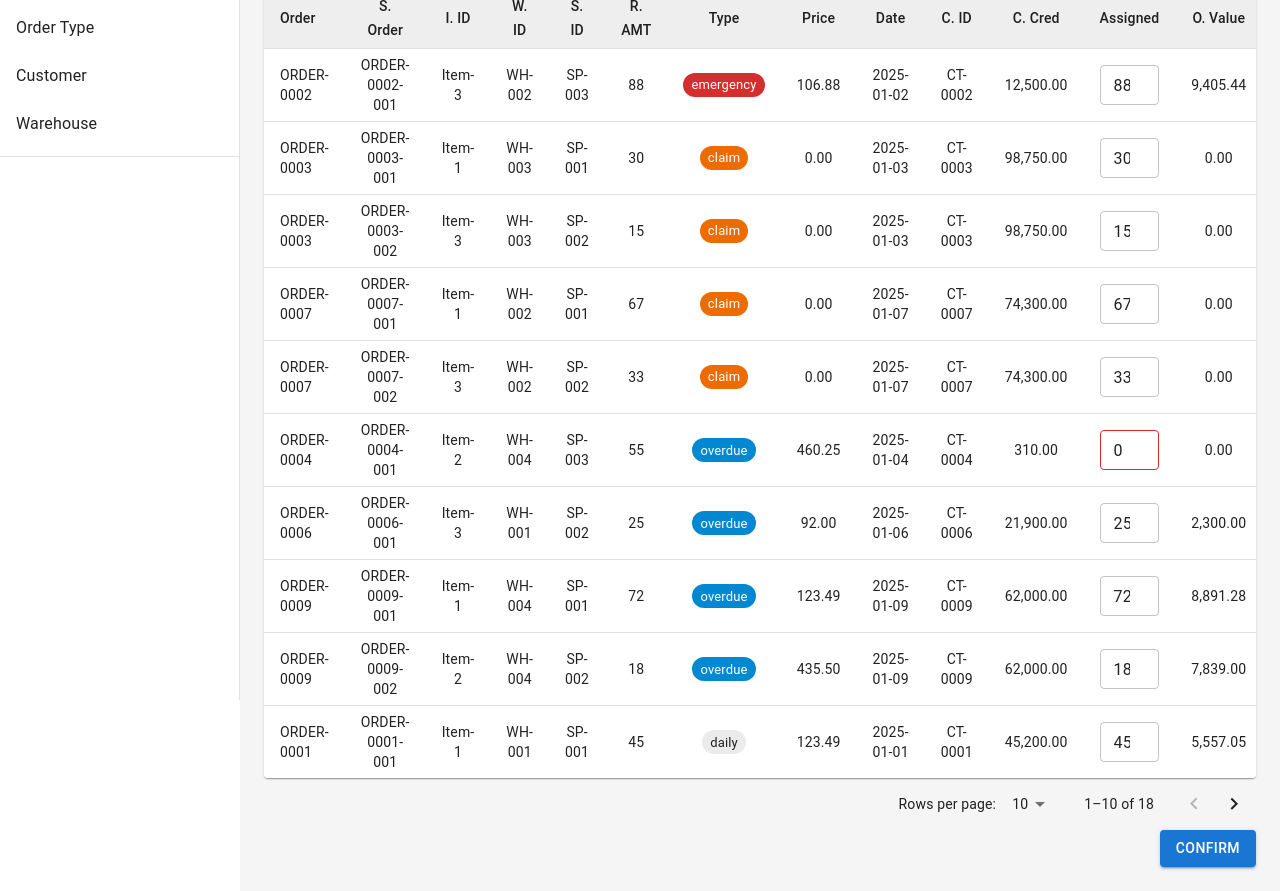
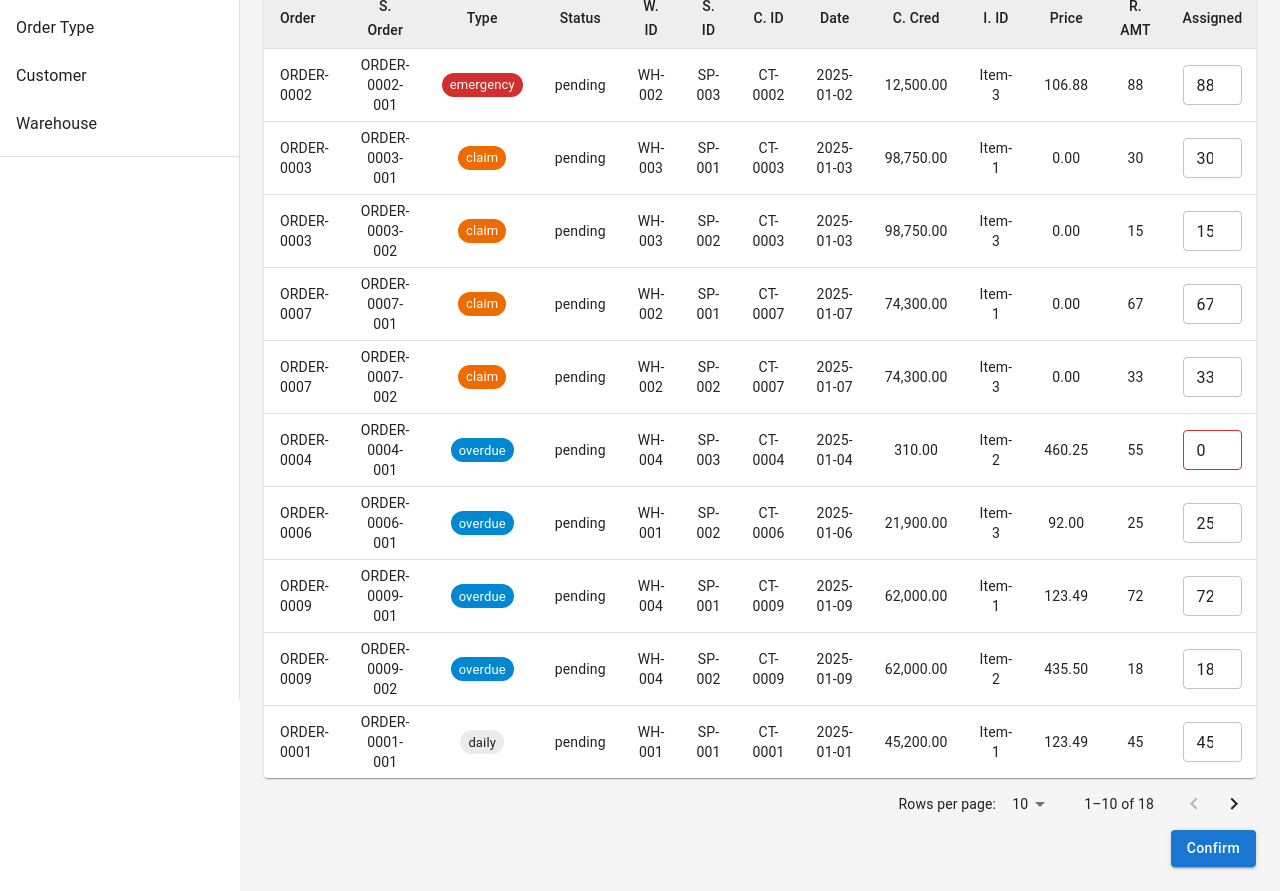
Before and after one commit to NattapongPi/orders-management, a React (Vite) app: page / in a window 1280 px wide. Shown: the part 100-991 px from the top of the page. Built offline with nearby package versions, Linux system fonts and the light colour scheme.

Commit message:
change table align

```diff
--- a/src/components/OrdersTable.tsx
+++ b/src/components/OrdersTable.tsx
@@ -12,6 +12,7 @@ import {
   Paper,
   Tooltip,
   Chip,
+  Skeleton,
 } from "@mui/material";
 
 import { sortOrder } from "../mock/orders";
@@ -28,7 +29,7 @@ import { calculateAutoAssign, bankersRound } from "../utils/calculate";
 // ต้อง sort ก่อน
 const mockOrders = sortOrder();
 
-export default function OrdersTable() {
+export default function OrdersTable({ isConfirm = false }) {
   const [page, setPage] = useState(0);
   const [rowsPerPage, setRowsPerPage] = useState(10);
   const [tableData, setTableData] = useState<OrderType[]>([]);
@@ -36,10 +37,13 @@ export default function OrdersTable() {
   const [customerTotalSpend, setCustomerTotalSpend] = useState(
     new Map<string, number>(),
   );
-  const [orders, setOrders] = useState<OrderType[]>(mockOrders);
+  const [orders, setOrders] = useState<OrderType[]>(
+    mockOrders.map((o) => ({ ...o, status: "pending" })),
+  );
   const [itemInput, setItemInput] = useState(
     mockOrders.map((item) => item.request),
   );
+  const [isLoading, setIsLoading] = useState(true);
 
   const handleChangePage = (_event: unknown, newPage: number) => {
     setPage(newPage);
@@ -52,6 +56,7 @@ export default function OrdersTable() {
 
   useEffect(() => {
     async function refreshOrderData(baseOrders: OrderType[]) {
+      try {
         const initialInventory = structuredClone(mockInventory);
         const tempTotalSpendMap = new Map<string, number>();
         const finalOrders = baseOrders.map((order) => {
@@ -72,7 +77,8 @@ export default function OrdersTable() {
 
           const multiplier = orderTier[order.type.toLowerCase()].multiplier;
           const supplierItem = mockSupplierItems.find(
-          (s) => s.supplierId === order.supplierId && s.itemId === order.itemId,
+            (s) =>
+              s.supplierId === order.supplierId && s.itemId === order.itemId,
           );
           if (!supplierItem) return order;
           const calPrice = bankersRound(supplierItem.price * multiplier, 2);
@@ -106,8 +112,11 @@ export default function OrdersTable() {
         setInventory(initialInventory); // Admin จะเห็นสต็อกที่เหลือจริงๆ หลังหักทุก Order
         setItemInput(finalOrders.map((item) => Number(item.assigned)));
         setCustomerTotalSpend(tempTotalSpendMap); // เอาไว้โชว์ยอดสรุปรายคน
+      } catch (error) {
+        console.error(error);
       }
-    refreshOrderData(orders);
+    }
+    refreshOrderData(orders).finally(() => setIsLoading(false));
   }, [orders]);
 
   function manualAssignedChange(order: OrderType, newValue: string) {
@@ -144,6 +153,8 @@ export default function OrdersTable() {
   const timeoutRef = useRef<number | null>(null);
 
   const onChange = (item: OrderType, value: string, index: number) => {
+    setIsLoading(true);
+
     let tempValue = value;
     if (Number(value) > item.request) {
       // ดัก overflow
@@ -188,8 +199,13 @@ export default function OrdersTable() {
                 </Tooltip>
               </TableCell>
               <TableCell align="center">
-                <Tooltip title={"Item ID"} arrow>
-                  <div>I. ID</div>
+                <Tooltip title={"Type"} arrow>
+                  <div>Type</div>
+                </Tooltip>
+              </TableCell>
+              <TableCell align="center">
+                <Tooltip title={"Status"} arrow>
+                  <div>Status</div>
                 </Tooltip>
               </TableCell>
               <TableCell align="center">
@@ -203,13 +219,23 @@ export default function OrdersTable() {
                 </Tooltip>
               </TableCell>
               <TableCell align="center">
-                <Tooltip title={"Request Amount"} arrow>
-                  <div>R. AMT</div>
+                <Tooltip title={"Customer ID"} arrow>
+                  <div>C. ID</div>
                 </Tooltip>
               </TableCell>
               <TableCell align="center">
-                <Tooltip title={"Type"} arrow>
-                  <div>Type</div>
+                <Tooltip title={"Date"} arrow>
+                  <div>Date</div>
+                </Tooltip>
+              </TableCell>
+              <TableCell align="center">
+                <Tooltip title={"Customer Credit"} arrow>
+                  <div>C. Cred</div>
+                </Tooltip>
+              </TableCell>
+              <TableCell align="center">
+                <Tooltip title={"Item ID"} arrow>
+                  <div>I. ID</div>
                 </Tooltip>
               </TableCell>
               <TableCell align="center">
@@ -218,18 +244,8 @@ export default function OrdersTable() {
                 </Tooltip>
               </TableCell>
               <TableCell align="center">
-                <Tooltip title={"Date"} arrow>
-                  <div>Date</div>
-                </Tooltip>
-              </TableCell>
-              <TableCell align="center">
-                <Tooltip title={"Customer ID"} arrow>
-                  <div>C. ID</div>
-                </Tooltip>
-              </TableCell>
-              <TableCell align="center">
-                <Tooltip title={"Customer Credit"} arrow>
-                  <div>C. Cred</div>
+                <Tooltip title={"Request Amount"} arrow>
+                  <div>R. AMT</div>
                 </Tooltip>
               </TableCell>
               <TableCell align="center">
@@ -243,13 +259,13 @@ export default function OrdersTable() {
                 </Tooltip>
               </TableCell>
               <TableCell align="center">
-                <Tooltip title={"Remark"} arrow>
-                  <div>Remark</div>
+                <Tooltip title={"Total Value"} arrow>
+                  <div>T. Value</div>
                 </Tooltip>
               </TableCell>
               <TableCell align="center">
-                <Tooltip title={"Total Value"} arrow>
-                  <div>T. Value</div>
+                <Tooltip title={"Remark"} arrow>
+                  <div>Remark</div>
                 </Tooltip>
               </TableCell>
             </TableRow>
@@ -268,12 +284,6 @@ export default function OrdersTable() {
                     {item.order}
                   </TableCell>
                   <TableCell align="center">{item.subOrder}</TableCell>
-                  <TableCell align="center">{item.itemId}</TableCell>
-                  <TableCell align="center">{item.warehouseId}</TableCell>
-                  <TableCell align="center">{item.supplierId}</TableCell>
-                  <TableCell align="center">
-                    {item.request.toLocaleString()}
-                  </TableCell>
                   <TableCell align="center">
                     <Chip
                       label={item.type.toLowerCase()}
@@ -282,20 +292,29 @@ export default function OrdersTable() {
                     />
                   </TableCell>
                   <TableCell align="center">
-                    {item.price?.toLocaleString(undefined, {
-                      minimumFractionDigits: 2,
-                      maximumFractionDigits: 2,
-                    })}
+                    {isConfirm ? "confirmed" : "pending"}
                   </TableCell>
+                  <TableCell align="center">{item.warehouseId}</TableCell>
+                  <TableCell align="center">{item.supplierId}</TableCell>
+                  <TableCell align="center">{item.customerId}</TableCell>
                   <TableCell align="center">{item.createDate}</TableCell>
-                  <TableCell align="center">{item.customerId}</TableCell>
                   <TableCell align="center">
                     {item.initialCredit?.toLocaleString(undefined, {
                       minimumFractionDigits: 2,
                       maximumFractionDigits: 2,
                     })}
                   </TableCell>
+                  <TableCell align="center">{item.itemId}</TableCell>
                   <TableCell align="center">
+                    {item.price?.toLocaleString(undefined, {
+                      minimumFractionDigits: 2,
+                      maximumFractionDigits: 2,
+                    })}
+                  </TableCell>
+                  <TableCell align="center">
+                    {item.request.toLocaleString()}
+                  </TableCell>
+                  <TableCell align="center" width={150}>
                     <Tooltip
                       slotProps={{
                         tooltip: {
@@ -336,21 +355,37 @@ export default function OrdersTable() {
                       />
                     </Tooltip>
                   </TableCell>
-                  <TableCell align="center">
-                    {item.totalPrice?.toLocaleString(undefined, {
+                  <TableCell align="center" width={100}>
+                    {isLoading ? (
+                      <Skeleton
+                        variant="text"
+                        animation="wave"
+                        sx={{ margin: "auto" }}
+                      />
+                    ) : (
+                      item.totalPrice?.toLocaleString(undefined, {
                         minimumFractionDigits: 2,
                         maximumFractionDigits: 2,
-                    })}
+                      })
+                    )}
                   </TableCell>
-                  <TableCell align="center">{item.remark || "-"}</TableCell>
-                  <TableCell align="center">
-                    {customerTotalSpend
+                  <TableCell align="center" width={100}>
+                    {isLoading ? (
+                      <Skeleton
+                        variant="text"
+                        animation="wave"
+                        sx={{ margin: "auto" }}
+                      />
+                    ) : (
+                      customerTotalSpend
                         .get(item.customerId)
                         ?.toLocaleString(undefined, {
                           minimumFractionDigits: 2,
                           maximumFractionDigits: 2,
-                      })}
+                        })
+                    )}
                   </TableCell>
+                  <TableCell align="center">{item.remark || "-"}</TableCell>
                 </TableRow>
               ))}
           </TableBody>
--- a/src/mock/orders.ts
+++ b/src/mock/orders.ts
@@ -1,6 +1,8 @@
 export type OrderPriority = "EMERGENCY" | "CLAIM" | "OVERDUE" | "DAILY";
 
-const typePriority: Record<string, number> = {
+export type OrderStatus = "pending" | "confirmed" | "error";
+
+export const typePriority: Record<string, number> = {
   EMERGENCY: 1,
   CLAIM: 2,
   OVERDUE: 3,
@@ -24,6 +26,7 @@ export type OrderType = {
   assigned?: number | string;
   totalPrice?: number;
   initialCredit?: number | string;
+  status?: OrderStatus;
 };
 
 // ขาด customer credit
--- a/src/pages/OrderPage.tsx
+++ b/src/pages/OrderPage.tsx
@@ -1,13 +1,55 @@
-import OrdersTable2 from "../components/OrdersTable";
+import { useState, type SyntheticEvent } from "react";
+import { Alert, Snackbar, type SnackbarCloseReason } from "@mui/material";
 import Button from "@mui/material/Button";
+import OrdersTable from "../components/OrdersTable";
 function OrderPage() {
+  const [open, setOpen] = useState(false);
+  const [isConfirm, setIsConfirm] = useState(false);
+
+  const handleClick = () => {
+    setOpen(true);
+    setIsConfirm(true);
+  };
+  const handleClose = (
+    _?: SyntheticEvent | Event,
+    reason?: SnackbarCloseReason,
+  ) => {
+    if (reason === "clickaway") {
+      return;
+    }
+
+    setOpen(false);
+  };
+
   return (
     <>
       <div className="text-4xl font-bold pb-6">Order Management</div>
-      <OrdersTable2 />
+      <OrdersTable isConfirm={isConfirm} />
       <div className="flex justify-end">
-        <Button variant="contained">confirm</Button>
+        <Button
+          onClick={handleClick}
+          variant="contained"
+          disabled={isConfirm}
+          sx={{ textTransform: "none" }}
+        >
+          Confirm
+        </Button>
       </div>
+      <Snackbar
+        open={open}
+        autoHideDuration={6000}
+        onClose={handleClose}
+        anchorOrigin={{ vertical: "bottom", horizontal: "center" }}
+      >
+        <Alert
+          onClose={handleClose}
+          severity="success"
+          variant="filled"
+          sx={{ width: "100%" }}
+        >
+          บันทึกสำเร็จ
+        </Alert>
+      </Snackbar>
     </>
   );
 }
```
Lines whose indentation alone changed are shown as unchanged.
